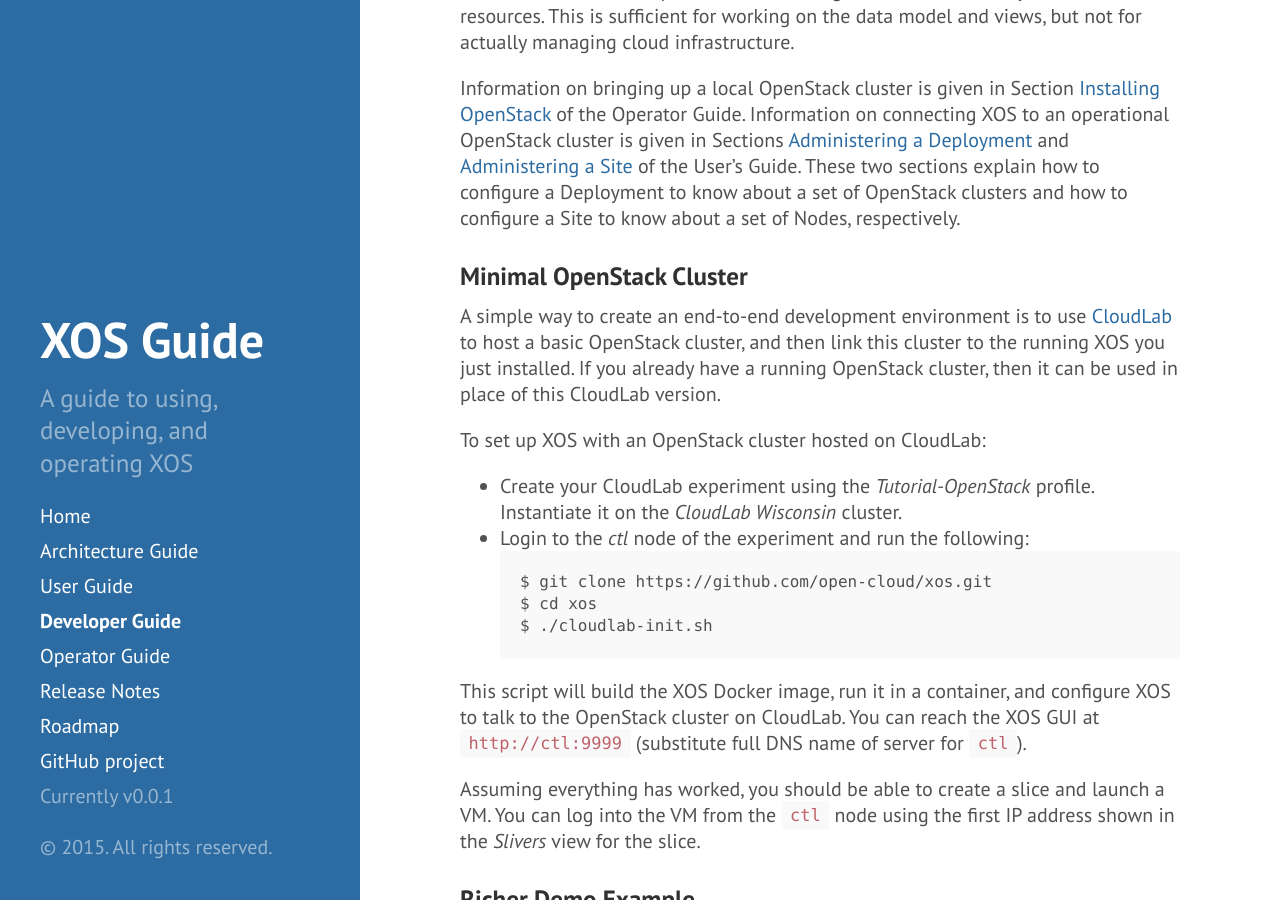
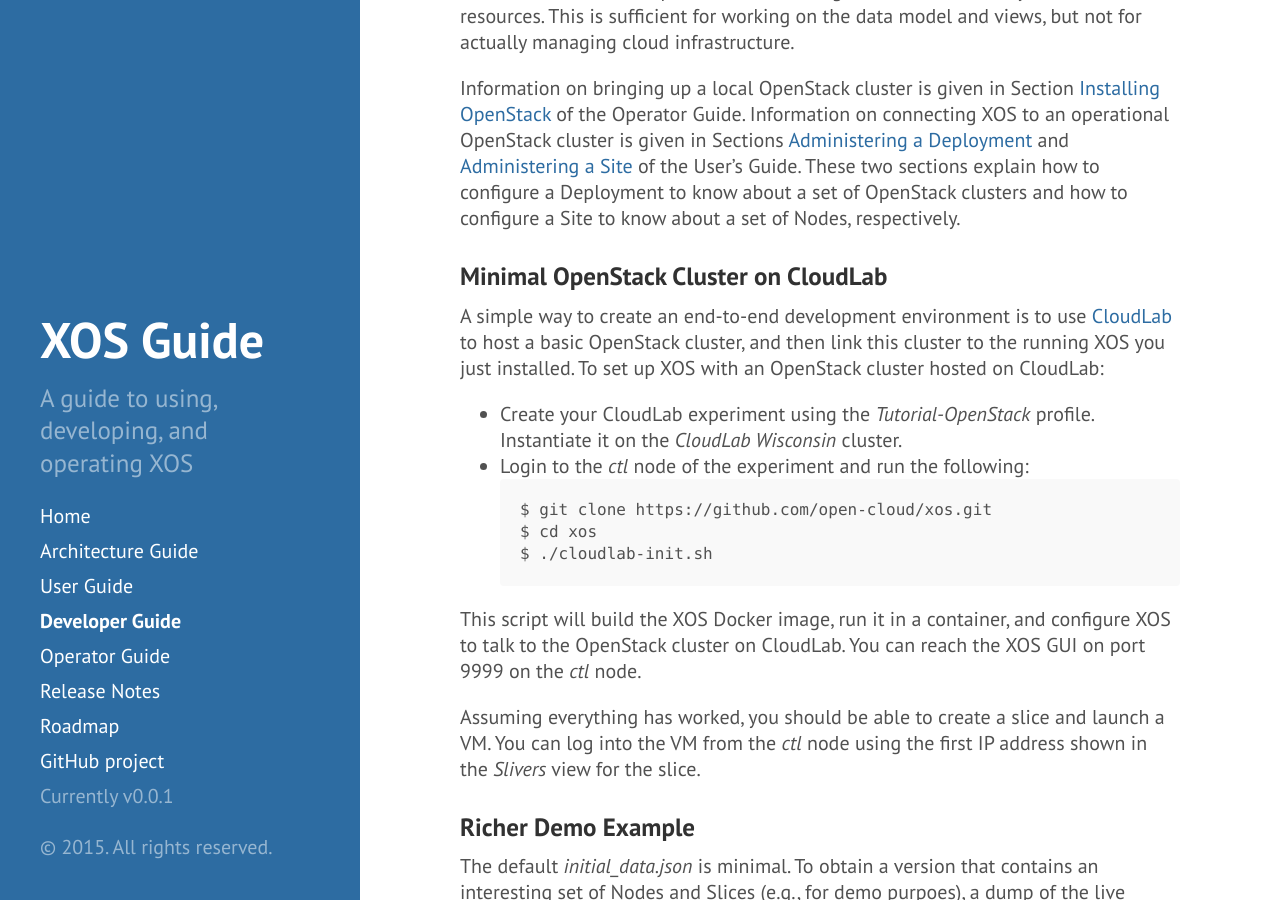
Before and after one commit to open-cloud/open-cloud.github.io.old, a Jekyll site: the page built from 2_developer.md, in a window 1280 px wide and 900 px high, scrolled down 903 px. Built offline with Jekyll 4.4.1, drawn with Linux system fonts in a browser that asks for light colours; Markdown is read by kramdown in place of the engine named in the settings.

Commit message:
Update 2_developer.md

```diff
--- a/2_developer.md
+++ b/2_developer.md
@@ -54,15 +54,12 @@
 clusters and how to configure a Site to know about a set of Nodes,
 respectively.
 
-###Minimal OpenStack Cluster
+###Minimal OpenStack Cluster on CloudLab
 
 A simple way to create an end-to-end development environment is to use
 [CloudLab](https://www.cloudlab.us/) to host a basic OpenStack
 cluster, and then link this cluster to the running XOS you just
-installed. If you already have a running OpenStack cluster, then it
-can be used in place of this CloudLab version.
-
-To set up XOS with an OpenStack cluster hosted on CloudLab:
+installed. To set up XOS with an OpenStack cluster hosted on CloudLab:
 
 * Create your CloudLab experiment using the *Tutorial-OpenStack* profile.  Instantiate it on the *CloudLab Wisconsin* cluster.
 * Login to the *ctl* node of the experiment and run the following:
@@ -74,11 +71,10 @@
 
 This script will build the XOS Docker image, run it in a container,
 and configure XOS to talk to the OpenStack cluster on CloudLab.  You can
-reach the XOS GUI at `http://ctl:9999` (substitute full DNS name of server
-for `ctl`).
+reach the XOS GUI on port 9999 on the *ctl* node.
 
 Assuming everything has worked, you should be able to create a slice and
-launch a VM.  You can log into the VM from the `ctl` node using the first IP
+launch a VM.  You can log into the VM from the *ctl* node using the first IP
 address shown in the *Slivers* view for the slice.
 
 ###Richer Demo Example
```
